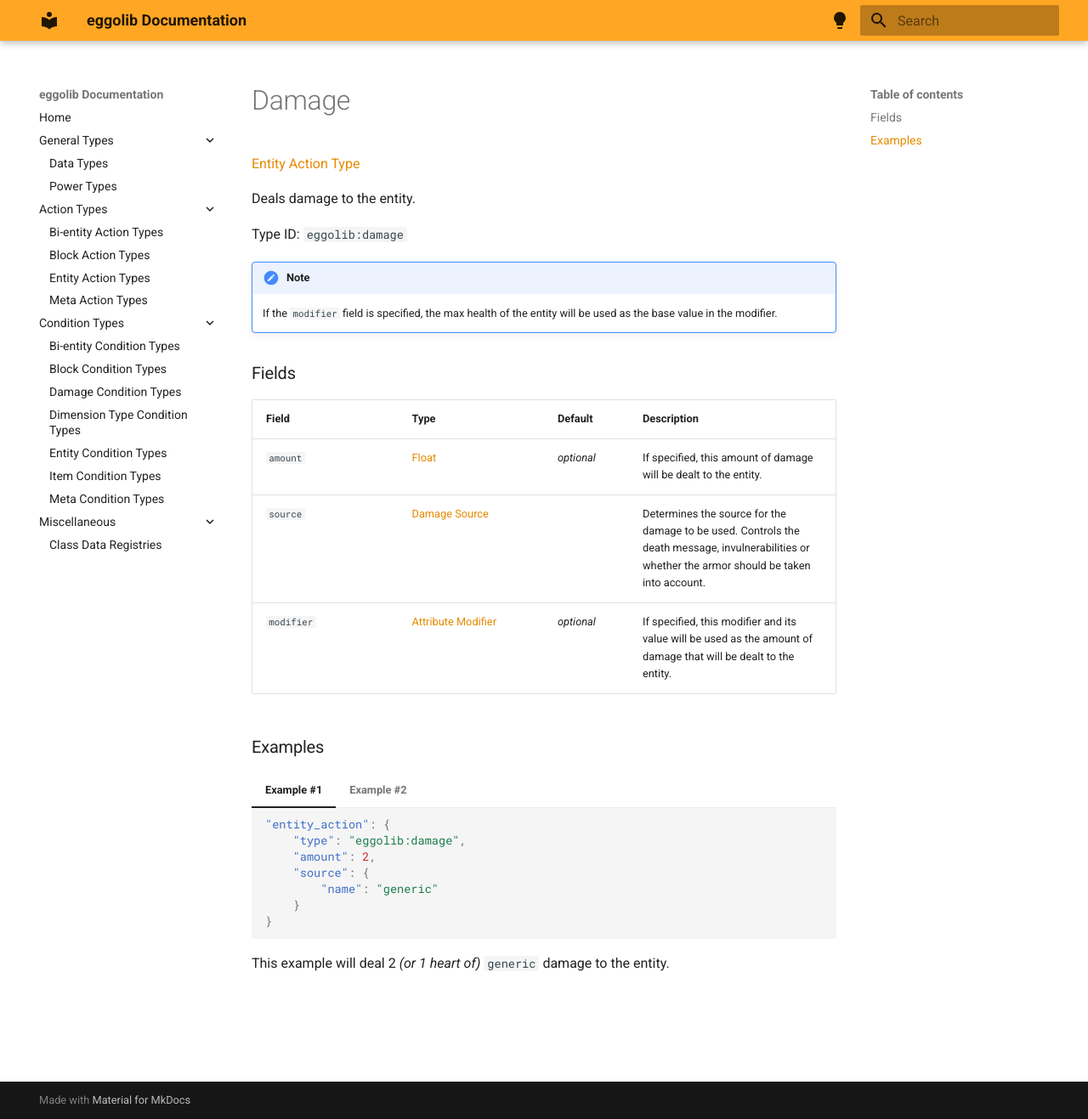
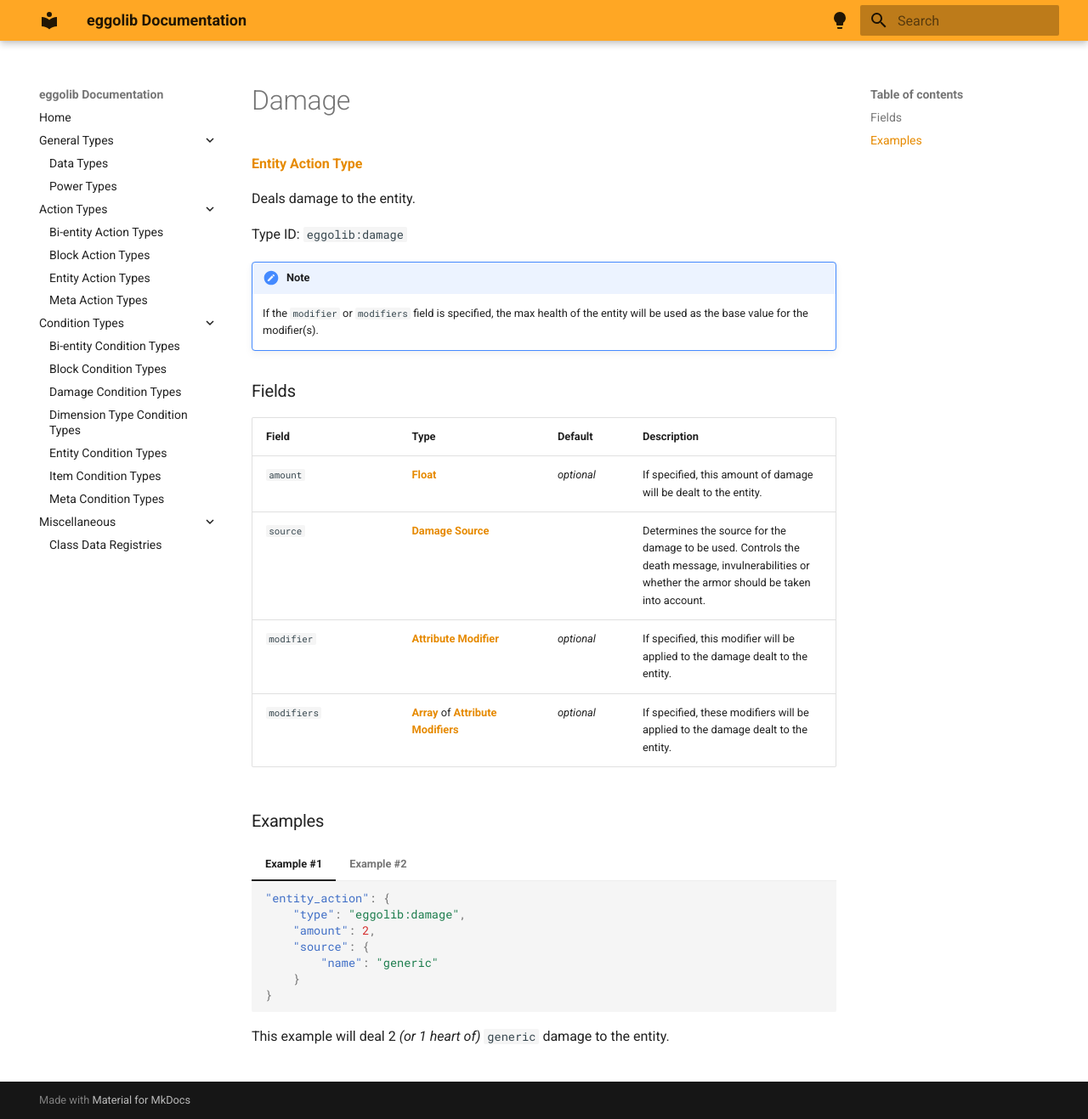
Before and after one commit to eggolib/eggolib.github.io, an MkDocs documentation site: the page built from docs/types/entity_action_types/damage.md, in a window 1280 px wide and 1317 px high. Shown: the whole window at 85% size. Built offline with MkDocs 1.6.1 and Material for MkDocs 9.7.7, drawn with Linux system fonts in a browser that asks for light colours; the version menu is left out.

Commit message:
Update `damage.md` (Entity Action Type) * Reworded some of the descriptions + Added the new `modifiers` field

```diff
--- a/docs/types/entity_action_types/damage.md
+++ b/docs/types/entity_action_types/damage.md
@@ -7,7 +7,7 @@ search:
 
 #   Damage
 
-[Entity Action Type][1]
+[**Entity Action Type**][1]
 
 Deals damage to the entity.
 
@@ -16,16 +16,17 @@ Type ID: `eggolib:damage`
 
 !!! note
 
-    If the `modifier` field is specified, the max health of the entity will be used as the base value in the modifier.
+    If the `modifier` or `modifiers` field is specified, the max health of the entity will be used as the base value for the modifier(s).
 
 
 ### Fields
 
 Field | Type | Default | Description
 ------|------|---------|------------
-`amount` | [Float][2] | *optional* | If specified, this amount of damage will be dealt to the entity.
-`source` | [Damage Source][3] | | Determines the source for the damage to be used. Controls the death message, invulnerabilities or whether the armor should be taken into account.
-`modifier` | [Attribute Modifier][4] | *optional* | If specified, this modifier and its value will be used as the amount of damage that will be dealt to the entity.
+`amount` | [**Float**][2] | *optional* | If specified, this amount of damage will be dealt to the entity.
+`source` | [**Damage Source**][3] | | Determines the source for the damage to be used. Controls the death message, invulnerabilities or whether the armor should be taken into account.
+`modifier` | [**Attribute Modifier**][4] | *optional* | If specified, this modifier will be applied to the damage dealt to the entity.
+`modifiers` | [**Array**][5] of [**Attribute Modifiers**][4] | *optional* | If specified, these modifiers will be applied to the damage dealt to the entity.
 
 
 ### Examples
```
Also changed, not shown: other parts of docs/types/entity_action_types/damage.md (+1 -0 lines).
